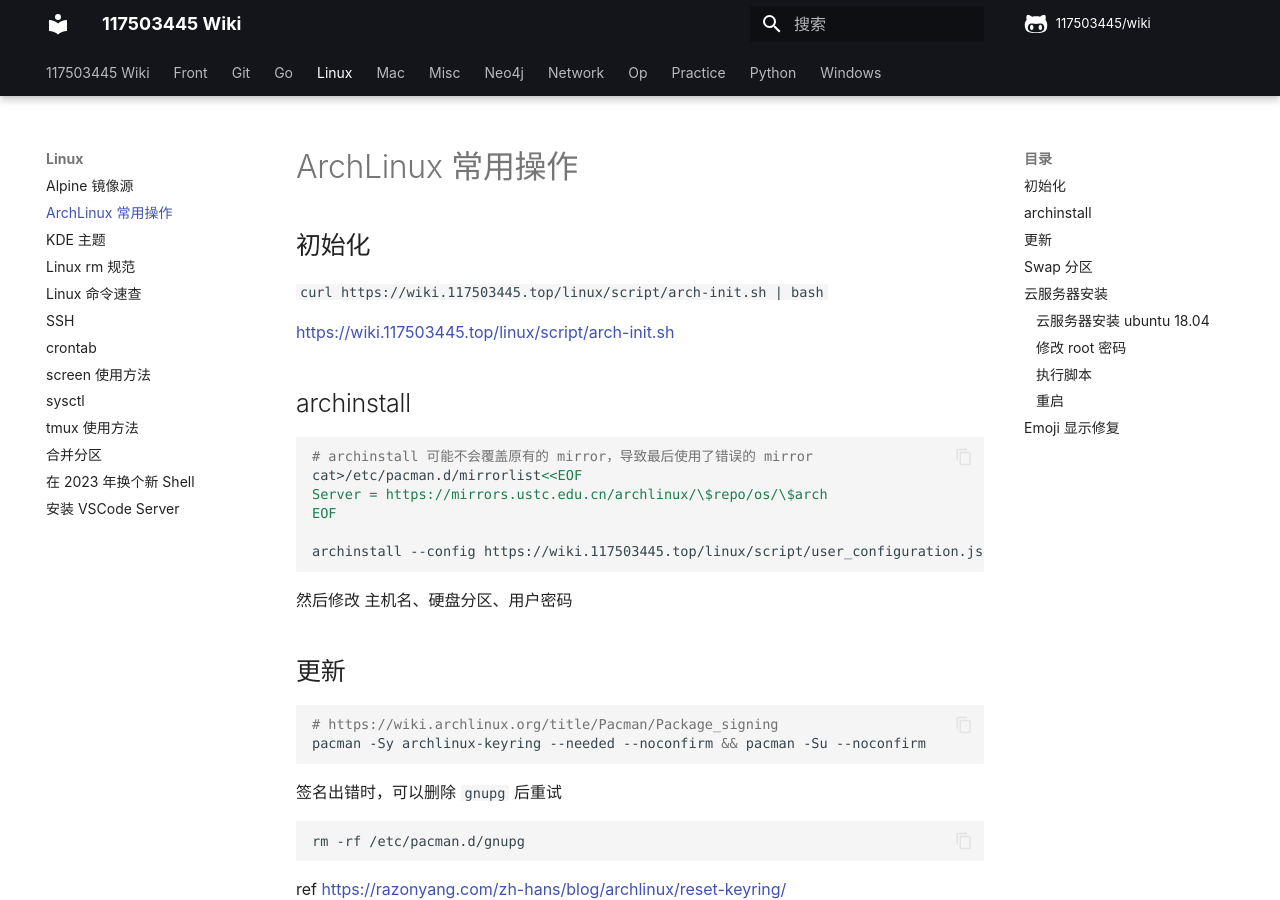
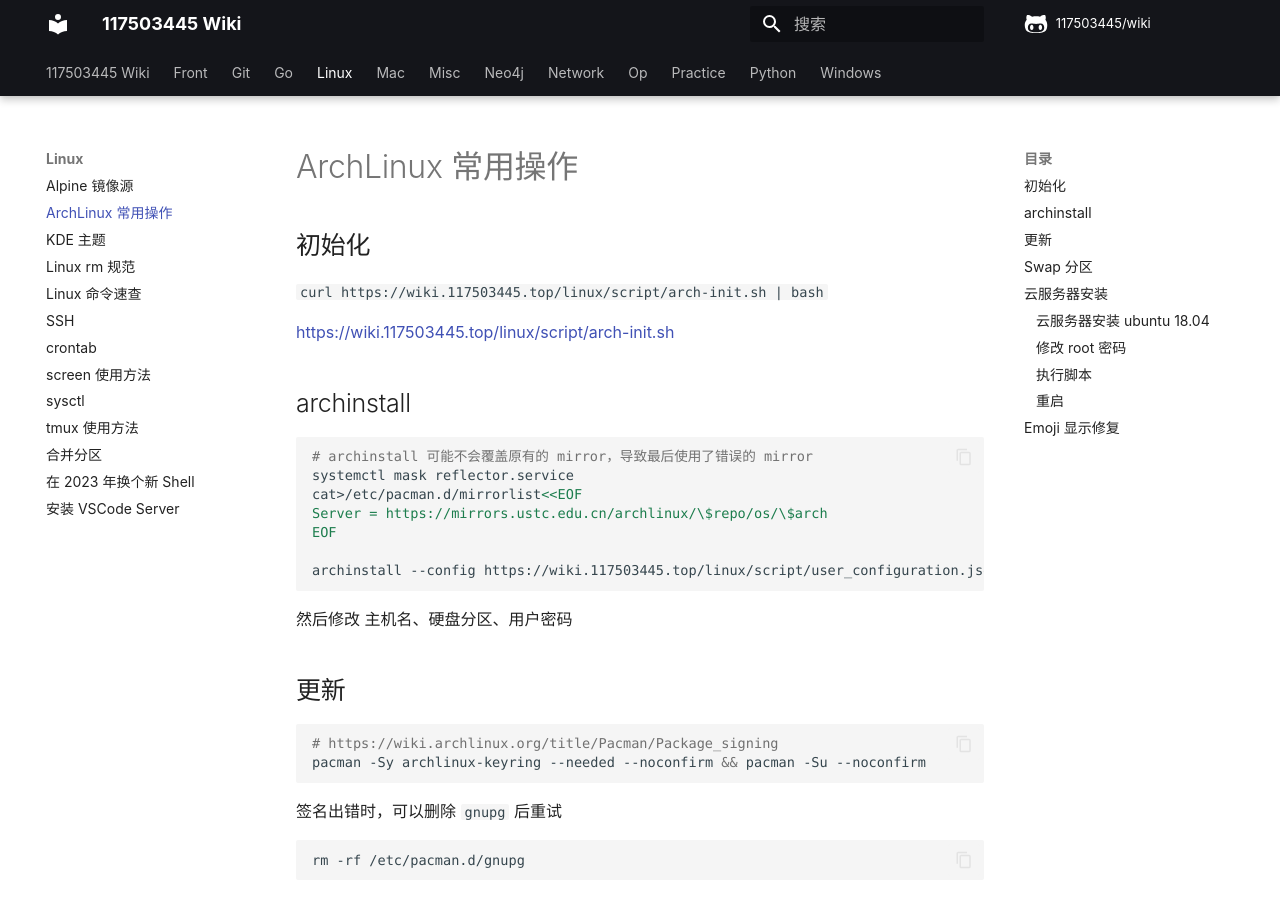
Before and after one commit to 117503445/wiki, an MkDocs documentation site: the page built from docs/linux/ArchLinux 常用操作.md, in a window 1280 px wide and 900 px high. Built offline with MkDocs 1.6.1 and Material for MkDocs 9.7.7, drawn with Linux system fonts in a browser that asks for light colours; some web fonts are replaced; comment, search, counter and statistics services are not loaded.

Commit message:
archinstall
Signed-off-by: 117503445 <t117503445@gmail.com>

````diff
--- a/docs/linux/ArchLinux 常用操作.md
+++ b/docs/linux/ArchLinux 常用操作.md
@@ -10,6 +10,7 @@
 
 ```sh
 # archinstall 可能不会覆盖原有的 mirror，导致最后使用了错误的 mirror
+systemctl mask reflector.service
 cat>/etc/pacman.d/mirrorlist<<EOF
 Server = https://mirrors.ustc.edu.cn/archlinux/\$repo/os/\$arch
 EOF
````
